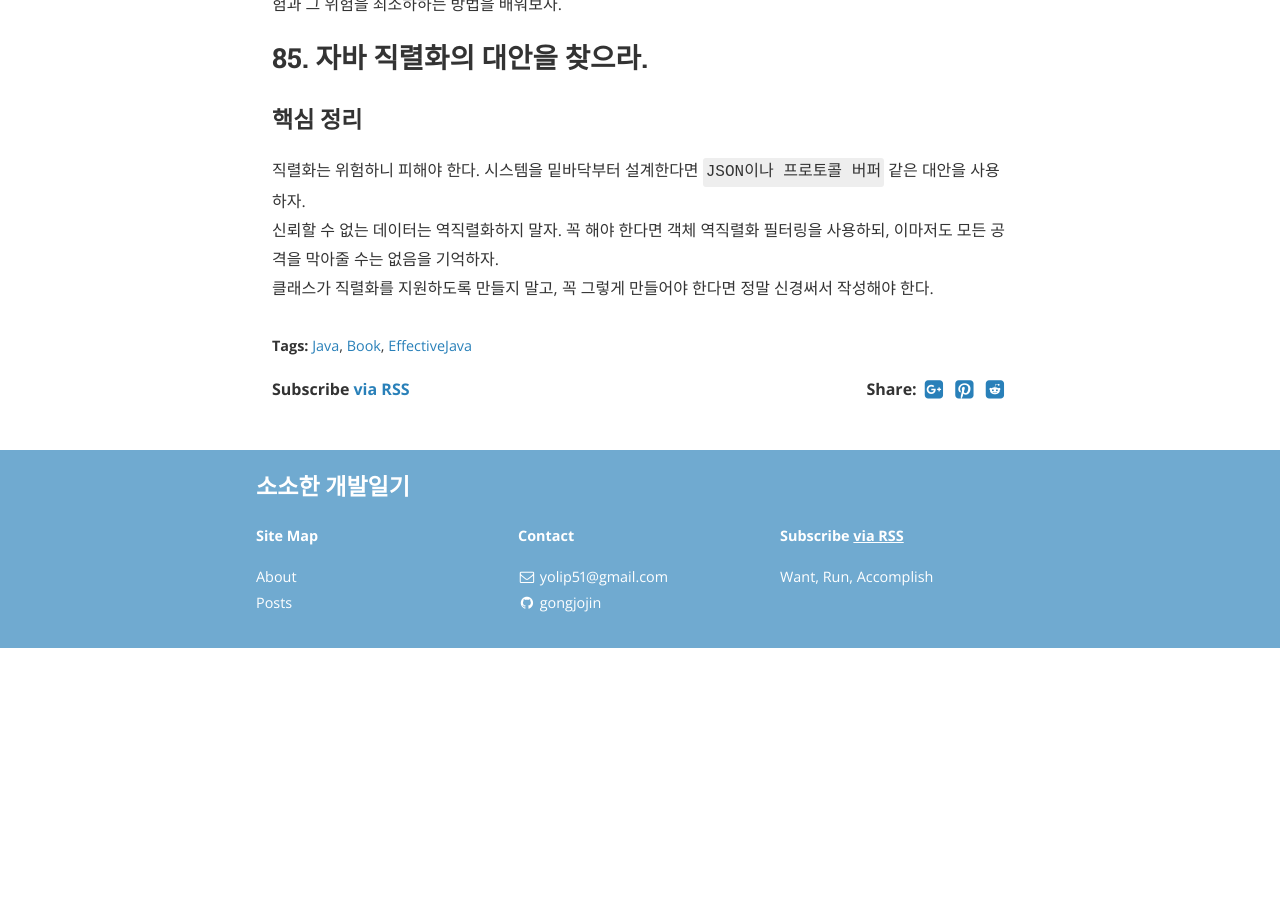
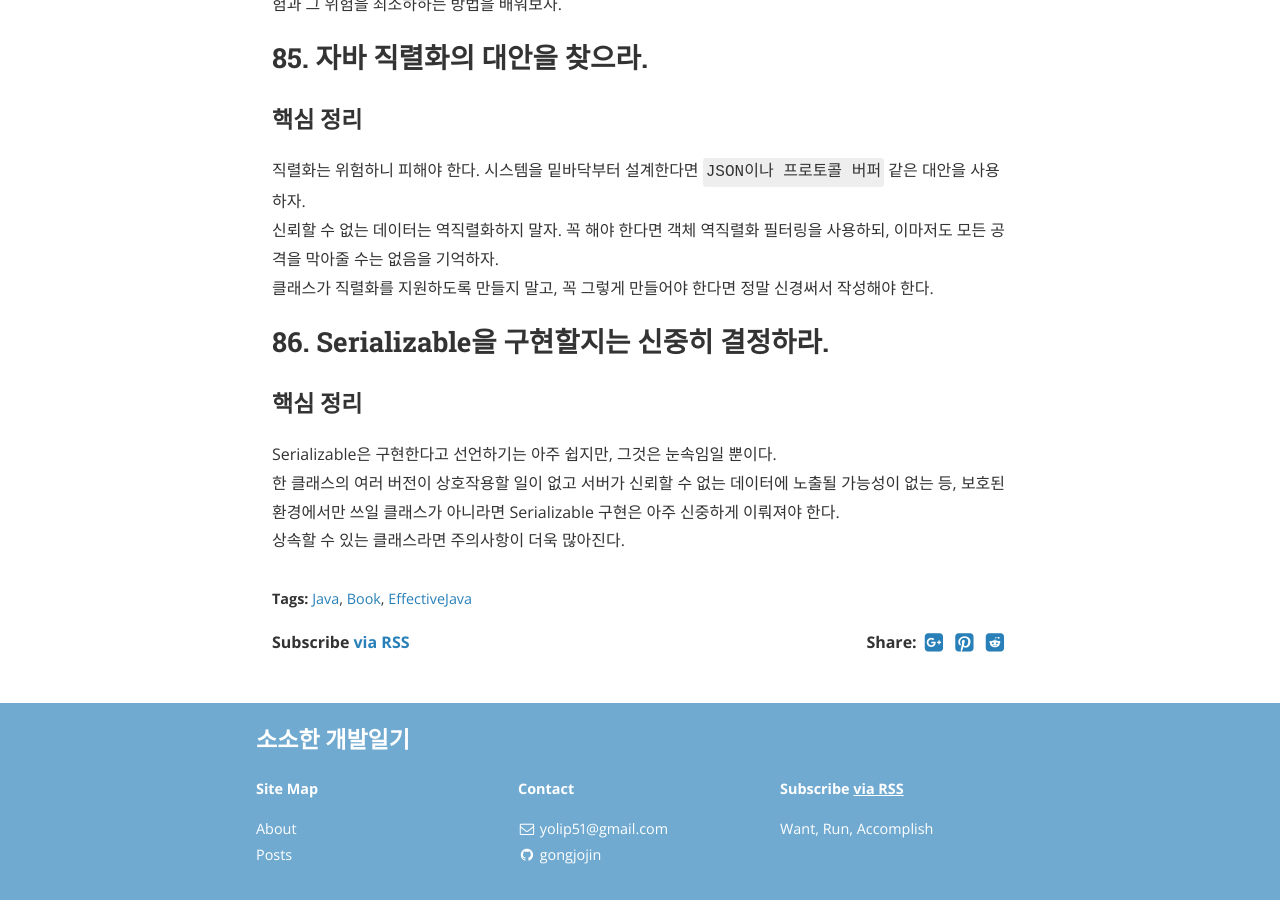
Before and after one commit to gonghojin/gonghojin.github.io, a Jekyll site: the page built from _posts/book/java/effectiveJava/2019-12-31-effectiveJava.md, in a window 1280 px wide and 900 px high, scrolled down 749 px. Built offline with Jekyll 4.4.1, drawn with Linux system fonts in a browser that asks for light colours; nearby versions of some CDN libraries; comment, search, counter and statistics services are not loaded; before the commit the page ends 1397 px from its top, so only the background shows below that.

Commit message:
Add: 이펙티브자바_86.Serializable을 구현할지는 신중히 결정하라

```diff
--- a/_posts/book/java/effectiveJava/2019-12-31-effectiveJava.md
+++ b/_posts/book/java/effectiveJava/2019-12-31-effectiveJava.md
@@ -16,3 +16,9 @@ cover:  "/assets/instacode.png"
 직렬화는 위험하니 피해야 한다. 시스템을 밑바닥부터 설계한다면 `JSON이나 프로토콜 버퍼` 같은 대안을 사용하자.
 신뢰할 수 없는 데이터는 역직렬화하지 말자. 꼭 해야 한다면 객체 역직렬화 필터링을 사용하되, 이마저도 모든 공격을 막아줄 수는 없음을 기억하자.
 클래스가 직렬화를 지원하도록 만들지 말고, 꼭 그렇게 만들어야 한다면 정말 신경써서 작성해야 한다.
+
+## 86. Serializable을 구현할지는 신중히 결정하라.
+### 핵심 정리
+Serializable은 구현한다고 선언하기는 아주 쉽지만, 그것은 눈속임일 뿐이다.
+한 클래스의 여러 버전이 상호작용할 일이 없고 서버가 신뢰할 수 없는 데이터에 노출될 가능성이 없는 등, 보호된 환경에서만 쓰일 클래스가 아니라면 Serializable 구현은 아주 신중하게 이뤄져야 한다.
+상속할 수 있는 클래스라면 주의사항이 더욱 많아진다.
```
